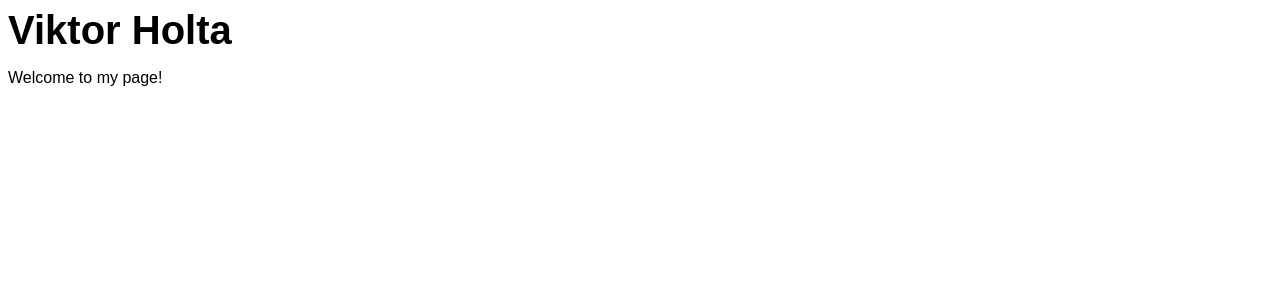
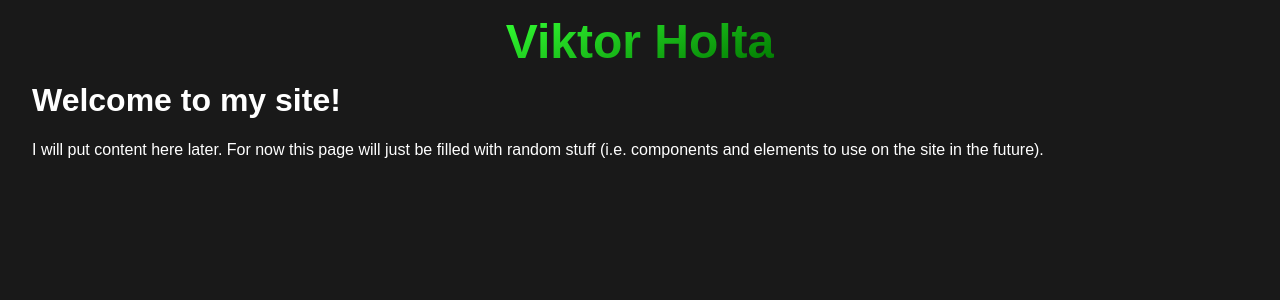
Before and after one commit to parslie/parslie.github.io, a SvelteKit app: page / in a window 1280 px wide. Shown: the top 300 px of the page. Built offline with nearby package versions, Linux system fonts and the light colour scheme; a web font is replaced by a local one.

Commit message:
Style the layout and change text on homepage

```diff
--- a/src/lib/styles/global.css
+++ b/src/lib/styles/global.css
@@ -3,7 +3,26 @@
 	src: url('fonts/SignikaNegative-VariableFont_wght.ttf');
 }
 
+:root {
+	--bg-color: #191919;
+	--fg-color: #ffffff;
+	--green: #33ff33;
+	--dark-green: #007700;
+}
+
 body {
+	margin: 0;
+	padding: 0;
+	background: var(--bg-color);
+	color: var(--fg-color);
 	font-family: 'Signika Negative', sans-serif;
 	font-optical-sizing: auto;
 }
+
+*:first-child {
+	margin-top: 0;
+}
+
+*:last-child {
+	margin-bottom: 0;
+}
--- a/src/routes/+layout.svelte
+++ b/src/routes/+layout.svelte
@@ -13,8 +13,30 @@
 </main>
 
 <style>
+	:root {
+		--outer-pad-x: 2rem;
+		--outer-pad-y: 1rem;
+	}
+
+	header {
+		display: flex;
+		justify-content: center;
+		padding: var(--outer-pad-y) var(--outer-pad-x) 0;
+	}
+
+	main {
+		padding: var(--outer-pad-y) var(--outer-pad-x);
+	}
+
 	.title {
-		font-size: 2.5em;
+		/* Centers the text vertically in the header */
+		padding-top: 0.05em;
+		line-height: 1;
+
+		background: linear-gradient(160deg, var(--green), var(--dark-green));
+		background-clip: text;
+		color: transparent;
+		font-size: 3em;
 		font-weight: 700;
 	}
 </style>
--- a/src/routes/+page.svelte
+++ b/src/routes/+page.svelte
@@ -1 +1,5 @@
-<p>Welcome to my page!</p>
+<h1>Welcome to my site!</h1>
+<p>
+	I will put content here later. For now this page will just be filled with random stuff (i.e.
+	components and elements to use on the site in the future).
+</p>
```
